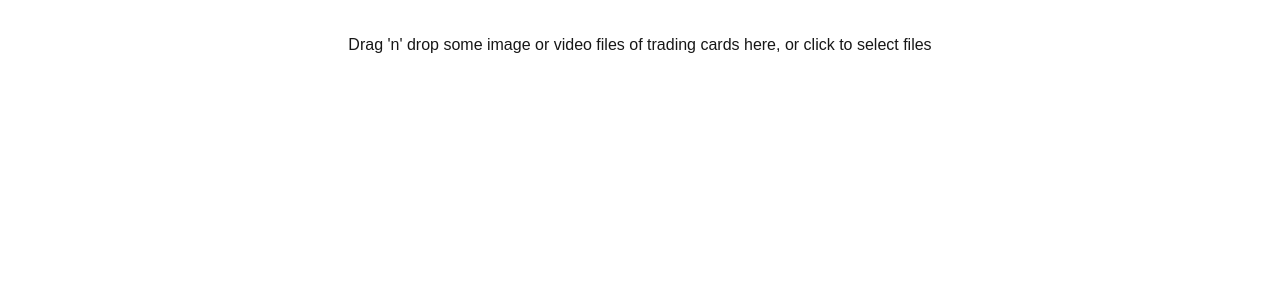
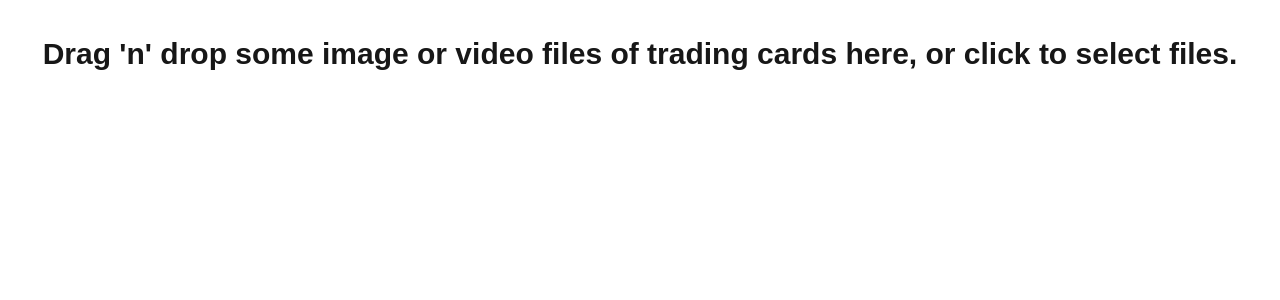
Before and after one commit to dtest/genai-hackathon, a Next.js app in the folder genai-hackathon-frontend/: page / in a window 1280 px wide. Shown: the top 300 px of the page. Built offline with nearby package versions, Linux system fonts and the light colour scheme.

Commit message:
improve dropzone styling

```diff
--- a/genai-hackathon-frontend/app/page.tsx
+++ b/genai-hackathon-frontend/app/page.tsx
@@ -1,6 +1,6 @@
 'use client'
-import React, { useState} from 'react'
-import {useDropzone} from 'react-dropzone'
+import React, { useState } from 'react'
+import { useDropzone } from 'react-dropzone'
 import { EstimatedValueItems, getItemValueEstimates, UploadFileFromFormData } from "./actions";
 import Card from "./card";
 
@@ -23,27 +23,33 @@ export default function Home() {
   const onDrop = async (acceptedFiles: File[]) => {
     // Do something with the files
     setStatus('uploading');
-    console.log({acceptedFiles});
+    console.log({ acceptedFiles });
     const formData = new FormData();
     formData.append('file', acceptedFiles[0])
     const { fileUri } = await UploadFileFromFormData(formData);
     getEstimates({ fileUri });
   };
 
-  const {getRootProps, getInputProps, isDragActive} = useDropzone({onDrop})
+  const { getRootProps, getInputProps, isDragActive } = useDropzone({ onDrop })
   return (
     <main>
-      <div {...getRootProps()} className={`transition-all duration-1000 flex justify-around border border-white/20 p-4 m-4 ${(status === 'loading' || status === 'uploading') ? 'opacity-0' : 'opacity-100'}  ${(status === 'loading' || status === 'uploading' || favoriteThings.length > 0) ? 'h-20' : 'h-56'}`}>
+      <div {...getRootProps()} className={`
+        box-border
+        transition-all duration-1000 flex justify-around border-white/20 p-4 m-4
+        ${(status === 'loading' || status === 'uploading') ? 'opacity-0' : 'opacity-100'}
+        text-balance ${(favoriteThings.length > 0) ? 'text-xl' : 'text-3xl'} font-bold
+        border-4 hover:cursor-pointer`}>
         <input {...getInputProps()} />
         {
           isDragActive ?
-            <p>Drop the files to upload and estimate the value of these cards using Vertex AI and Gemini.</p> :
-            <p>Drag 'n' drop some image or video files of trading cards here, or click to select files</p>
+            <center>Drop the files to upload and estimate the value of these cards using Vertex AI and Gemini.</center> :
+            <center>Drag 'n' drop some image or video files of trading cards here, or click to select files.</center>
         }
       </div>
       <div className={`transition-opacity duration-1000 overflow-x-clip pointer-events-none ${(status === 'loading' || status === 'uploading') ? 'opacity-100' : 'opacity-0'} h-0`}>
         <Card status={status} />
       </div>
+      <center>
         <table className={`transition-opacity duration-1000 table-auto ${favoriteThings.length > 0 ? 'opacity-100' : 'opacity-0'} m-10`}>
           <thead>
             <tr className="text-left">
@@ -73,6 +79,7 @@ export default function Home() {
             </tr>)}
           </tbody>
         </table>
+      </center>
     </main>
   );
 }
```
Lines whose indentation alone changed are shown as unchanged.
